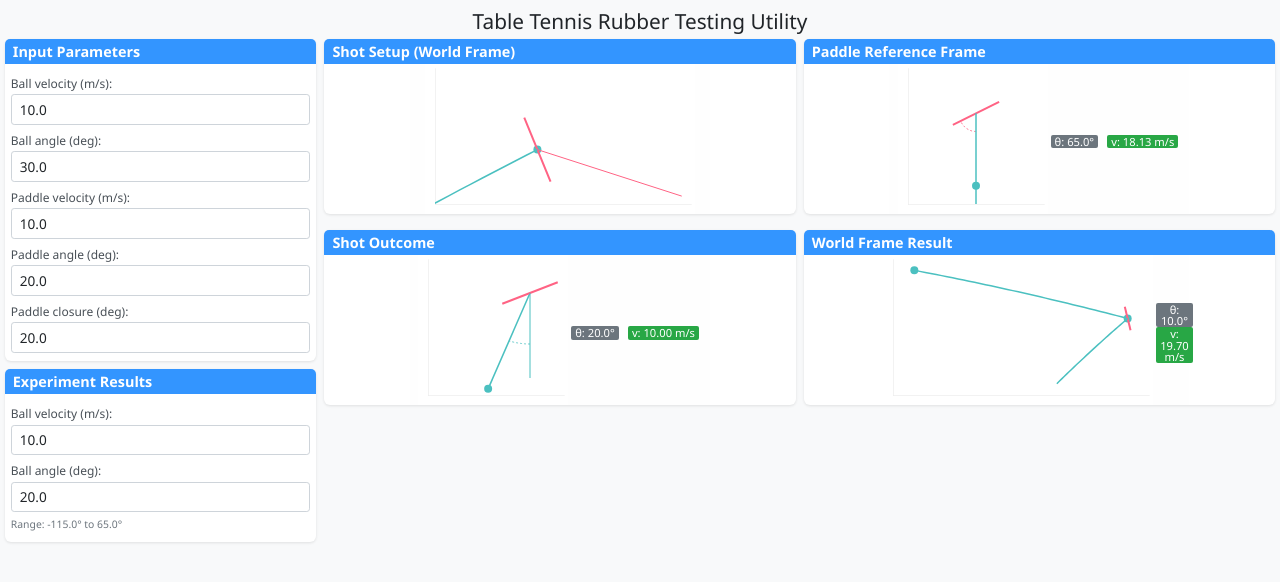
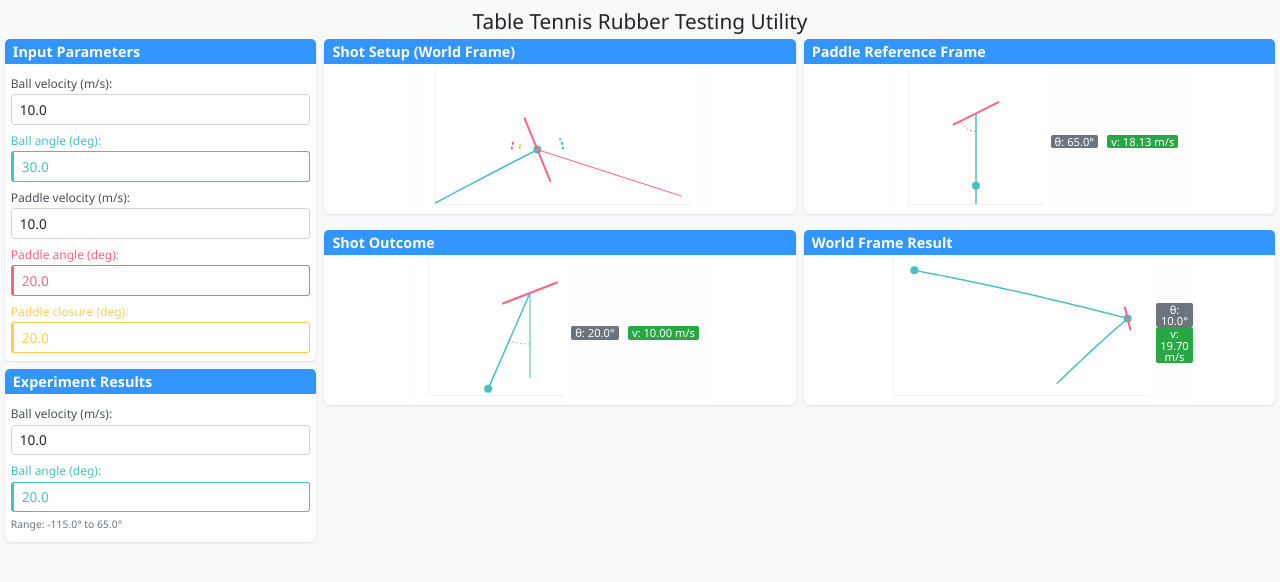
Before and after one commit to carpdiem/table_tennis_experiment_translator, a Flask app: page / in a window 1280 px wide. Shown: the top 582 px of the page. Run offline with Flask 3, Linux system fonts and the light colour scheme; some libraries are stand-ins or nearby versions.

Commit message:
Add angle visualizations to world frame chart with color-coding. Added circular arcs for ball angle, paddle angle, and paddle closure in the world frame visualization. Implemented color-coding system to visually connect input fields with their corresponding angle visualizations for improved user understanding.

```diff
--- a/web_app/static/css/style.css
+++ b/web_app/static/css/style.css
@@ -122,6 +122,26 @@ canvas {
     padding-right: 0.25rem;
 }
 
+/* Angle colors for input fields and visualizations */
+.angle-ball-color {
+    color: #4bc0c0 !important;
+    border-color: #4bc0c0 !important;
+}
+
+.angle-paddle-color {
+    color: #ff6384 !important;
+    border-color: #ff6384 !important;
+}
+
+.angle-closure-color {
+    color: #ffcd56 !important;
+    border-color: #ffcd56 !important;
+}
+
+.input-angle-highlight {
+    border-left-width: 3px !important;
+}
+
 /* Hide form field labels on very small screens */
 @media (max-height: 600px) {
     .form-label {
--- a/web_app/static/js/script.js
+++ b/web_app/static/js/script.js
@@ -419,6 +419,85 @@ function updateWorldFrameChart(data) {
             pointRadius: 4
         });
 
+        // Add ball angle arc
+        const radius = 0.05;
+        const ballAngleDeg = parseFloat(document.getElementById('angle_ball').value);
+        const ballAngleRad = degToRad(ballAngleDeg);
+
+        // Generate arc points for ball angle
+        const ballArcPoints = [];
+        // For ball angle, create an arc from 0 to the ball angle
+        for (let i = 0; i <= 20; i++) {
+            const angle = i * (ballAngleRad / 20);
+            ballArcPoints.push({
+                x: x_p + radius * Math.cos(angle),
+                y: y_p + radius * Math.sin(angle)
+            });
+        }
+
+        worldFrameChart.data.datasets.push({
+            label: 'Ball Angle',
+            data: ballArcPoints,
+            showLine: true,
+            borderColor: '#4bc0c0', // Match ball angle color
+            backgroundColor: 'transparent',
+            borderWidth: 2,
+            borderDash: [3, 2],
+            pointRadius: 0
+        });
+
+        // Add paddle angle arc
+        const paddleAngleDeg = parseFloat(document.getElementById('angle_paddle').value);
+        const paddleAngleRad = degToRad(paddleAngleDeg);
+
+        // Generate arc points for paddle angle
+        const paddleArcPoints = [];
+        // For paddle angle, create an arc from 0 to the paddle angle
+        for (let i = 0; i <= 20; i++) {
+            const angle = Math.PI - (i * (paddleAngleRad / 20));
+            paddleArcPoints.push({
+                x: x_p + radius * Math.cos(angle),
+                y: y_p + radius * Math.sin(angle)
+            });
+        }
+
+        worldFrameChart.data.datasets.push({
+            label: 'Paddle Angle',
+            data: paddleArcPoints,
+            showLine: true,
+            borderColor: '#ff6384', // Match paddle angle color
+            backgroundColor: 'transparent',
+            borderWidth: 2,
+            borderDash: [3, 2],
+            pointRadius: 0
+        });
+
+        // Add closure angle arc
+        const closureAngleDeg = parseFloat(document.getElementById('closed_paddle').value);
+        const closureAngleRad = degToRad(closureAngleDeg);
+
+        // Starting from the paddle direction, create an arc for the closure angle
+        const closureBaseAngle = Math.PI - paddleAngleRad;
+        const closureArcPoints = [];
+        for (let i = 0; i <= 20; i++) {
+            const angle = closureBaseAngle + (i * (closureAngleRad / 20));
+            closureArcPoints.push({
+                x: x_p + radius * 0.7 * Math.cos(angle),
+                y: y_p + radius * 0.7 * Math.sin(angle)
+            });
+        }
+
+        worldFrameChart.data.datasets.push({
+            label: 'Closure Angle',
+            data: closureArcPoints,
+            showLine: true,
+            borderColor: '#ffcd56', // Match closure angle color
+            backgroundColor: 'transparent',
+            borderWidth: 2,
+            borderDash: [5, 1],
+            pointRadius: 0
+        });
+
         // Set appropriate axis ranges - tighter window focused on the collision
         const xWindow = 0.5; // Horizontal window size
         const yWindow = 0.3; // Vertical window size
--- a/web_app/templates/index.html
+++ b/web_app/templates/index.html
@@ -28,20 +28,20 @@
                                     <input type="number" class="form-control" id="v_ball" value="10.0" min="0" step="0.1">
                                 </div>
                                 <div class="col-12">
-                                    <label for="angle_ball" class="form-label">Ball angle (deg):</label>
-                                    <input type="number" class="form-control" id="angle_ball" value="30.0" min="-89" max="89" step="0.1">
+                                    <label for="angle_ball" class="form-label angle-ball-color">Ball angle (deg):</label>
+                                    <input type="number" class="form-control input-angle-highlight angle-ball-color" id="angle_ball" value="30.0" min="-89" max="89" step="0.1">
                                 </div>
                                 <div class="col-12">
                                     <label for="v_paddle" class="form-label">Paddle velocity (m/s):</label>
                                     <input type="number" class="form-control" id="v_paddle" value="10.0" min="0" step="0.1">
                                 </div>
                                 <div class="col-12">
-                                    <label for="angle_paddle" class="form-label">Paddle angle (deg):</label>
-                                    <input type="number" class="form-control" id="angle_paddle" value="20.0" min="-90" max="90" step="0.1">
+                                    <label for="angle_paddle" class="form-label angle-paddle-color">Paddle angle (deg):</label>
+                                    <input type="number" class="form-control input-angle-highlight angle-paddle-color" id="angle_paddle" value="20.0" min="-90" max="90" step="0.1">
                                 </div>
                                 <div class="col-12">
-                                    <label for="closed_paddle" class="form-label">Paddle closure (deg):</label>
-                                    <input type="number" class="form-control" id="closed_paddle" value="20.0" min="-89.9" max="89.9" step="0.1">
+                                    <label for="closed_paddle" class="form-label angle-closure-color">Paddle closure (deg):</label>
+                                    <input type="number" class="form-control input-angle-highlight angle-closure-color" id="closed_paddle" value="20.0" min="-89.9" max="89.9" step="0.1">
                                 </div>
                             </div>
                             <!-- Calculate button removed as calculations now happen automatically -->
@@ -62,8 +62,8 @@
                                     <input type="number" class="form-control" id="v_ball_after" value="10.0" min="0" step="0.1">
                                 </div>
                                 <div class="col-12">
-                                    <label for="angle_ball_after" class="form-label">Ball angle (deg):</label>
-                                    <input type="number" class="form-control" id="angle_ball_after" value="30.0" step="0.1">
+                                    <label for="angle_ball_after" class="form-label angle-ball-color">Ball angle (deg):</label>
+                                    <input type="number" class="form-control input-angle-highlight angle-ball-color" id="angle_ball_after" value="30.0" step="0.1">
                                     <small id="angleConstraint" class="form-text text-muted" style="font-size: 0.7rem;"></small>
                                 </div>
                             </div>
```
